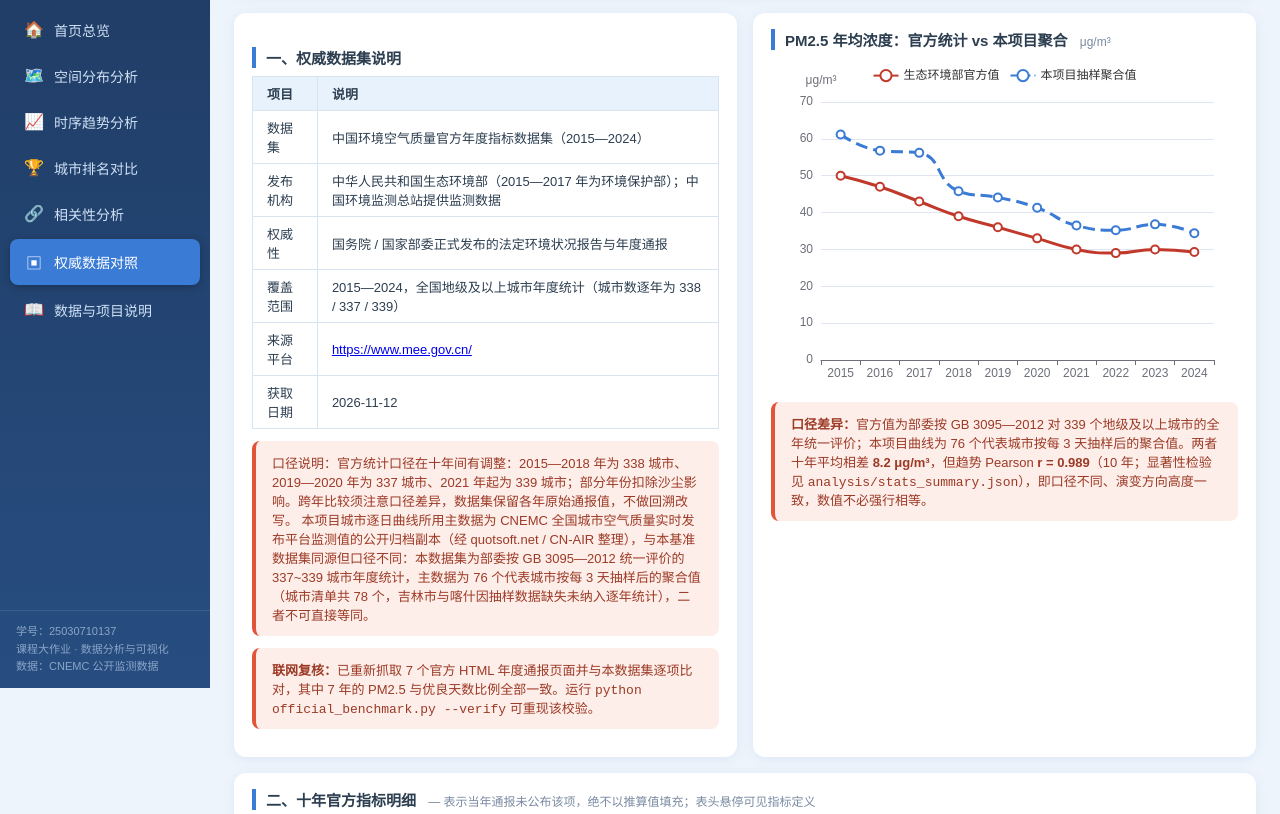
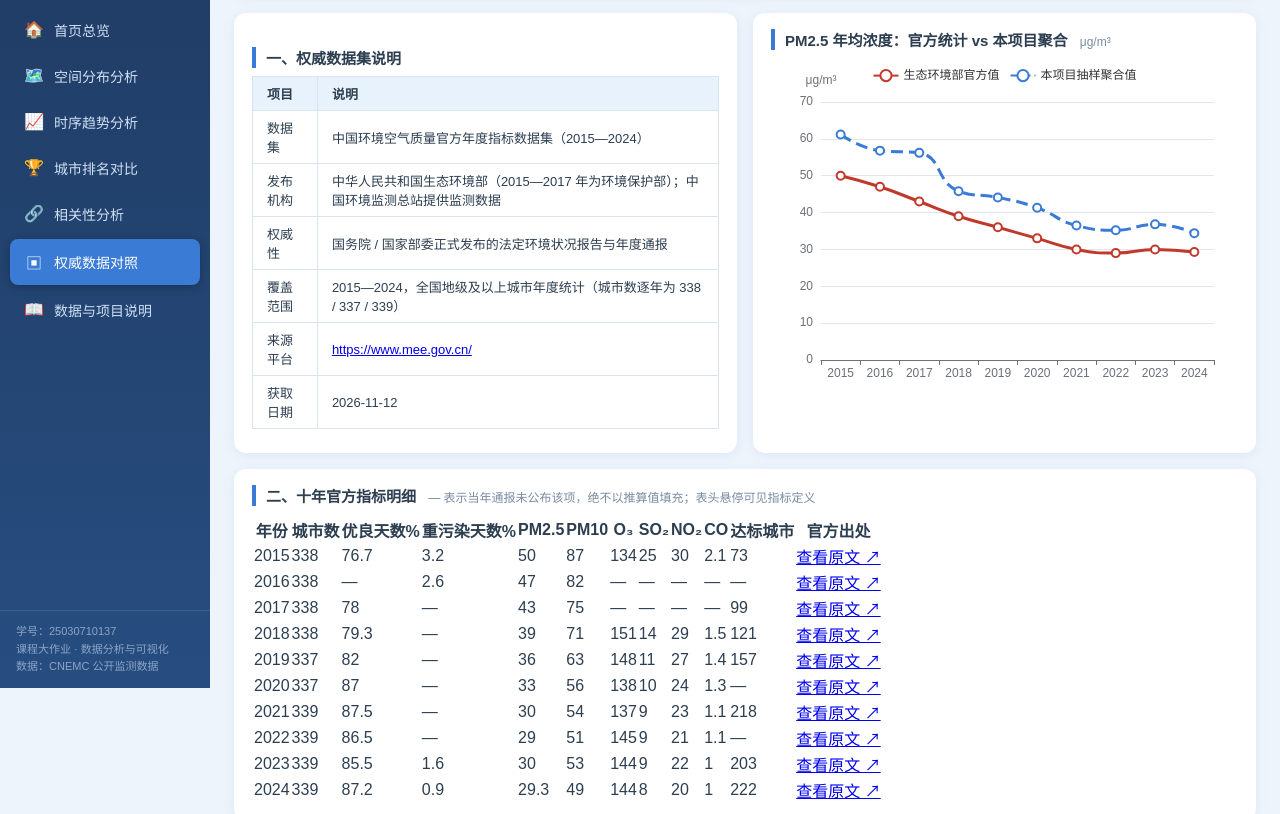
Before and after one commit to Muge85/Lu-Jin-Ge-25030710137, a plain HTML site: page air_quality_web/official.html in a window 1280 px wide. Shown: the part 112-926 px from the top of the page. Drawn offline with Linux system fonts and the light colour scheme.

Commit message:
删除官方数据对照页红框提示区域及对应渲染逻辑

```diff
--- a/air_quality_web/official.html
+++ b/air_quality_web/official.html
@@ -30,14 +30,11 @@
           <tr><td>来源平台</td><td><a id="mPortal" href="#" target="_blank" rel="noopener"></a></td></tr>
           <tr><td>获取日期</td><td id="mRetrieved"></td></tr>
         </table>
-        <div class="notice" id="mScope"></div>
-        <div class="notice" id="mVerify"></div>
       </div>
 
       <div class="card">
         <h3>PM2.5 年均浓度：官方统计 vs 本项目聚合 <span class="sub">μg/m³</span></h3>
         <div id="chartPmCompare" class="chart" style="height:330px"></div>
-        <div class="notice" id="mDeviation"></div>
       </div>
     </div>
 
@@ -54,7 +51,6 @@
       <div class="card">
         <h3>优良天数比例：两种官方口径 <span class="sub">%</span></h3>
         <div id="chartGoodRate" class="chart" style="height:330px"></div>
-        <div class="notice" id="mRevised"></div>
       </div>
       <div class="card doc-block">
         <h3>三、引用格式与逐条出处</h3>
@@ -90,59 +86,14 @@
     var portal = document.getElementById("mPortal");
     portal.href = meta.source_portal;
     portal.textContent = meta.source_portal;
-    document.getElementById("mScope").textContent =
-      "口径说明：" + meta.note_on_scope + " " + meta.note_on_main_data;
     document.getElementById("mCitation").textContent = "引用格式：" + meta.citation;
     document.getElementById("mMainNote").textContent = meta.related_registered_dataset;
-
-    // 联网复核：由 official_benchmark.py --verify 重新抓取官方 HTML 通报后写入数据集
-    var vf = off.verification || [];
-    var okCount = vf.filter(function (v) {
-      return v.pm25_match && v.good_rate_match;
-    }).length;
-    document.getElementById("mVerify").innerHTML = vf.length
-      ? "<b>联网复核：</b>已重新抓取 " + vf.length + " 个官方 HTML 年度通报页面并与本数据集逐项比对，" +
-        "其中 " + okCount + " 年的 PM2.5 与优良天数比例全部一致。" +
-        "运行 <code>python official_benchmark.py --verify</code> 可重现该校验。"
-      : "<b>联网复核：</b>尚未执行。运行 <code>python official_benchmark.py --verify</code> " +
-        "可重新抓取官方 HTML 通报页面并逐项核验数值。";
 
     var localPm = years.map(function (y) {
       var r = AQI_YEAR_AVG.national.filter(function (d) { return d.year === y; })[0];
       return r ? r["PM2.5"] : null;
     });
     var offPm = recs.map(function (r) { return r.pm25; });
-    // 前端复算两组序列的 Pearson r，与 analysis/stats_summary.json 的 SciPy 结果互为印证
-    var pairs = [];
-    years.forEach(function (y, i) {
-      if (offPm[i] !== null && localPm[i] !== null &&
-          !isNaN(offPm[i]) && !isNaN(localPm[i])) {
-        pairs.push([offPm[i], localPm[i]]);
-      }
-    });
-    var meanDiff = pairs.length
-      ? (pairs.reduce(function (s, p) { return s + (p[1] - p[0]); }, 0) / pairs.length) : 0;
-    var r = null;
-    if (pairs.length >= 3) {
-      var mx = pairs.reduce(function (s, p) { return s + p[0]; }, 0) / pairs.length;
-      var my = pairs.reduce(function (s, p) { return s + p[1]; }, 0) / pairs.length;
-      var sxy = 0, sxx = 0, syy = 0;
-      pairs.forEach(function (p) {
-        sxy += (p[0] - mx) * (p[1] - my);
-        sxx += (p[0] - mx) * (p[0] - mx);
-        syy += (p[1] - my) * (p[1] - my);
-      });
-      r = (sxx && syy) ? sxy / Math.sqrt(sxx * syy) : null;
-    }
-    document.getElementById("mDeviation").innerHTML =
-      "<b>口径差异：</b>官方值为部委按 GB 3095—2012 对 " +
-      recs[recs.length - 1].city_count +
-      " 个地级及以上城市的全年统一评价；本项目曲线为 76 个代表城市按每 3 天抽样后的聚合值。" +
-      "两者十年平均相差 <b>" + meanDiff.toFixed(1) +
-      " μg/m³</b>，但趋势 Pearson <b>r = " + (r === null ? "—" : r.toFixed(3)) +
-      "</b>（" + pairs.length + " 年；显著性检验见 <code>analysis/stats_summary.json</code>），" +
-      "即口径不同、演变方向高度一致，数值不必强行相等。";
-
     var chartPm = AQ.makeChart(document.getElementById("chartPmCompare"));
     chartPm.setOption({
       tooltip: { trigger: "axis" },
@@ -178,10 +129,6 @@
           data: years.map(function (y) { return revised[String(y)] === undefined ? null : revised[String(y)]; }) }
       ]
     });
-    document.getElementById("mRevised").textContent =
-      "回溯序列来自 " + off.revisedSource + "：2016—2018 年两组值差异明显，源于城市数与沙尘扣除口径调整；" +
-      "本页保留各年原始通报值，不做回溯改写。";
-
     // 表头 title 取自数据集的 metricLabels（指标定义与统计口径）
     var cols = [
       ["year", "年份"], ["city_count", "城市数"], ["good_rate", "优良天数%"],
```
